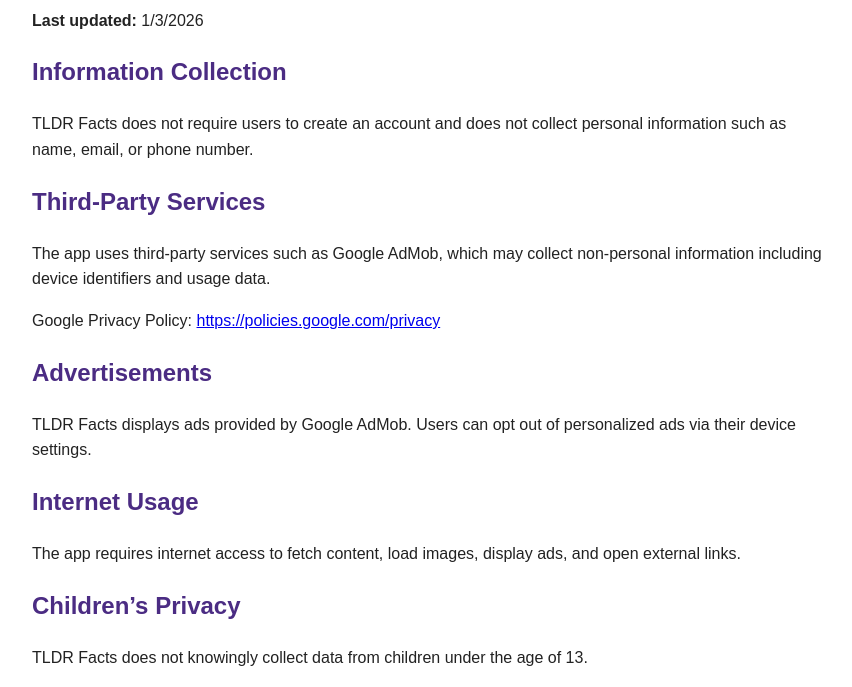
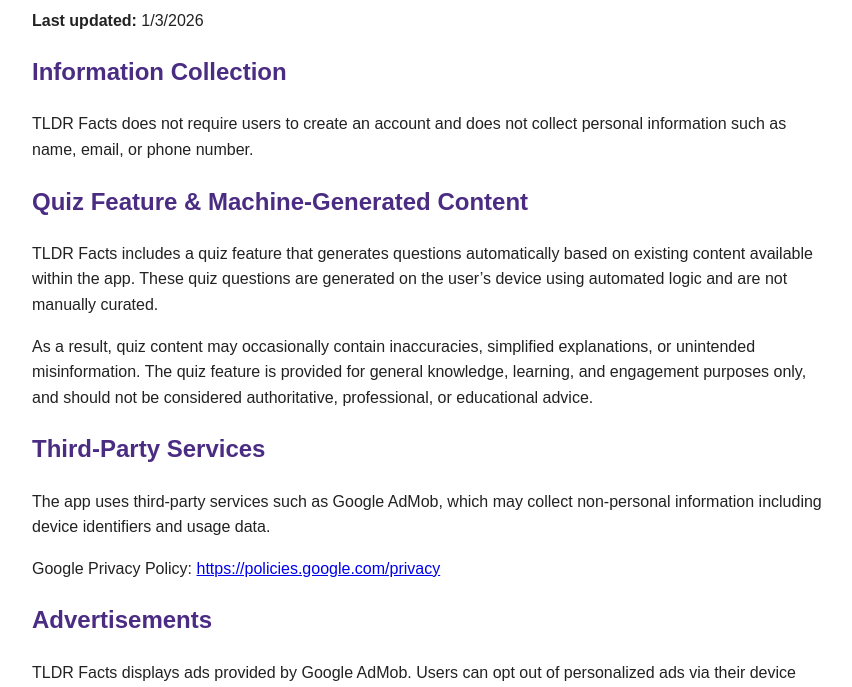
Before and after one commit to anon-28/tldrFacts-PrivacyPolicy, a plain HTML site: page index.html in a window 1280 px wide. Shown: the part 105-792 px from the top of the page, without its empty margins (208-1060 px from the left). Drawn offline with Linux system fonts and the light colour scheme.

Commit message:
Add quiz feature and content accuracy disclaimer
Added quiz feature details and disclaimer about content accuracy.

```diff
--- a/index.html
+++ b/index.html
@@ -27,6 +27,19 @@
 <p>
 TLDR Facts does not require users to create an account and does not collect personal
 information such as name, email, or phone number.
+</p>
+
+<h2>Quiz Feature & Machine-Generated Content</h2>
+<p>
+TLDR Facts includes a quiz feature that generates questions automatically based on
+existing content available within the app. These quiz questions are generated on the
+user’s device using automated logic and are not manually curated.
+</p>
+<p>
+As a result, quiz content may occasionally contain inaccuracies, simplified explanations,
+or unintended misinformation. The quiz feature is provided for general knowledge,
+learning, and engagement purposes only, and should not be considered authoritative,
+professional, or educational advice.
 </p>
 
 <h2>Third-Party Services</h2>
```
